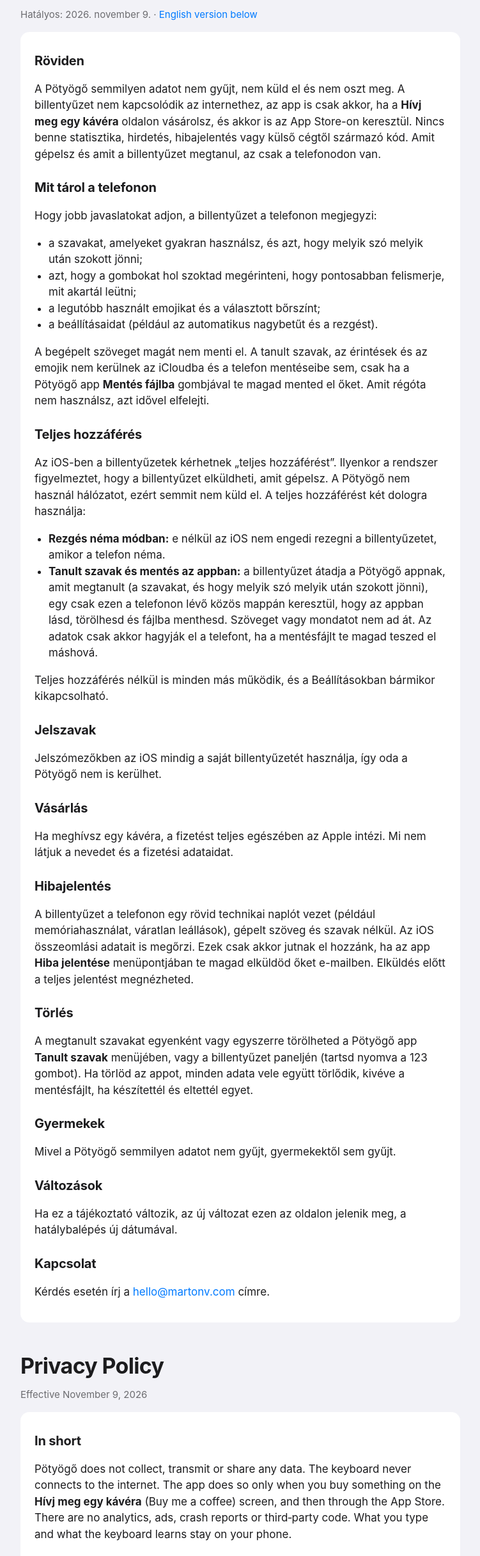
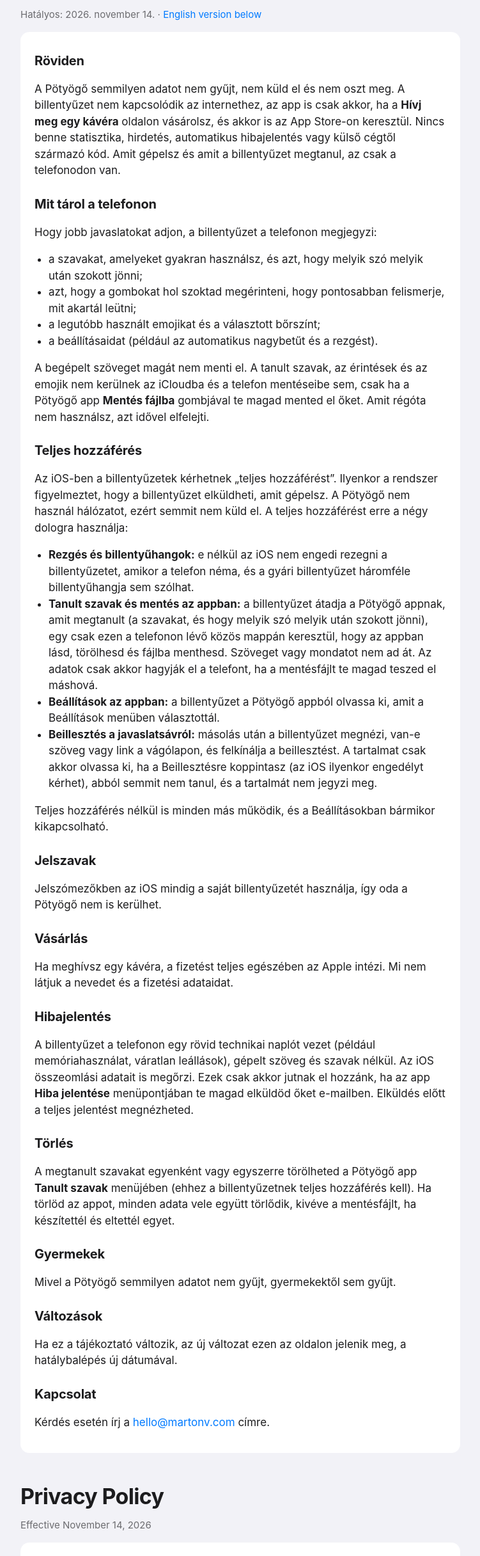
Before and after one commit to okaybucks/potyogo, a plain HTML site: page privacy.html in a window 1280 px wide. Shown: the part 122-2554 px from the top of the page at 64% size, without its empty margins (264-1015 px from the left). Drawn offline with Linux system fonts and the light colour scheme.

Commit message:
Full Access is needed for four things; drop the 123 panel
Co-Authored-By: Claude Opus 5.5 <noreply@anthropic.com>

```diff
--- a/privacy.html
+++ b/privacy.html
@@ -21,11 +21,11 @@
     </nav>
 
     <h1>Adatvédelmi tájékoztató</h1>
-    <p class="meta">Hatályos: 2026. november 9. · <a href="#english">English version below</a></p>
+    <p class="meta">Hatályos: 2026. november 14. · <a href="#english">English version below</a></p>
 
     <div class="prose">
       <h2>Röviden</h2>
-      <p>A Pötyögő semmilyen adatot nem gyűjt, nem küld el és nem oszt meg. A billentyűzet nem kapcsolódik az internethez, az app is csak akkor, ha a <b>Hívj meg egy kávéra</b> oldalon vásárolsz, és akkor is az App Store-on keresztül. Nincs benne statisztika, hirdetés, hibajelentés vagy külső cégtől származó kód. Amit gépelsz és amit a billentyűzet megtanul, az csak a telefonodon van.</p>
+      <p>A Pötyögő semmilyen adatot nem gyűjt, nem küld el és nem oszt meg. A billentyűzet nem kapcsolódik az internethez, az app is csak akkor, ha a <b>Hívj meg egy kávéra</b> oldalon vásárolsz, és akkor is az App Store-on keresztül. Nincs benne statisztika, hirdetés, automatikus hibajelentés vagy külső cégtől származó kód. Amit gépelsz és amit a billentyűzet megtanul, az csak a telefonodon van.</p>
 
       <h2>Mit tárol a telefonon</h2>
       <p>Hogy jobb javaslatokat adjon, a billentyűzet a telefonon megjegyzi:</p>
@@ -38,10 +38,12 @@
       <p>A begépelt szöveget magát nem menti el. A tanult szavak, az érintések és az emojik nem kerülnek az iCloudba és a telefon mentéseibe sem, csak ha a Pötyögő app <b>Mentés fájlba</b> gombjával te magad mented el őket. Amit régóta nem használsz, azt idővel elfelejti.</p>
 
       <h2>Teljes hozzáférés</h2>
-      <p>Az iOS-ben a billentyűzetek kérhetnek „teljes hozzáférést”. Ilyenkor a rendszer figyelmeztet, hogy a billentyűzet elküldheti, amit gépelsz. A Pötyögő nem használ hálózatot, ezért semmit nem küld el. A teljes hozzáférést két dologra használja:</p>
+      <p>Az iOS-ben a billentyűzetek kérhetnek „teljes hozzáférést”. Ilyenkor a rendszer figyelmeztet, hogy a billentyűzet elküldheti, amit gépelsz. A Pötyögő nem használ hálózatot, ezért semmit nem küld el. A teljes hozzáférést erre a négy dologra használja:</p>
       <ul>
-        <li><b>Rezgés néma módban:</b> e nélkül az iOS nem engedi rezegni a billentyűzetet, amikor a telefon néma.</li>
+        <li><b>Rezgés és billentyűhangok:</b> e nélkül az iOS nem engedi rezegni a billentyűzetet, amikor a telefon néma, és a gyári billentyűzet háromféle billentyűhangja sem szólhat.</li>
         <li><b>Tanult szavak és mentés az appban:</b> a billentyűzet átadja a Pötyögő appnak, amit megtanult (a szavakat, és hogy melyik szó melyik után szokott jönni), egy csak ezen a telefonon lévő közös mappán keresztül, hogy az appban lásd, törölhesd és fájlba menthesd. Szöveget vagy mondatot nem ad át. Az adatok csak akkor hagyják el a telefont, ha a mentésfájlt te magad teszed el máshová.</li>
+        <li><b>Beállítások az appban:</b> a billentyűzet a Pötyögő appból olvassa ki, amit a Beállítások menüben választottál.</li>
+        <li><b>Beillesztés a javaslatsávról:</b> másolás után a billentyűzet megnézi, van-e szöveg vagy link a vágólapon, és felkínálja a beillesztést. A tartalmat csak akkor olvassa ki, ha a Beillesztésre koppintasz (az iOS ilyenkor engedélyt kérhet), abból semmit nem tanul, és a tartalmát nem jegyzi meg.</li>
       </ul>
       <p>Teljes hozzáférés nélkül is minden más működik, és a Beállításokban bármikor kikapcsolható.</p>
 
@@ -55,7 +57,7 @@
       <p>A billentyűzet a telefonon egy rövid technikai naplót vezet (például memóriahasználat, váratlan leállások), gépelt szöveg és szavak nélkül. Az iOS összeomlási adatait is megőrzi. Ezek csak akkor jutnak el hozzánk, ha az app <b>Hiba jelentése</b> menüpontjában te magad elküldöd őket e-mailben. Elküldés előtt a teljes jelentést megnézheted.</p>
 
       <h2>Törlés</h2>
-      <p>A megtanult szavakat egyenként vagy egyszerre törölheted a Pötyögő app <b>Tanult szavak</b> menüjében, vagy a billentyűzet paneljén (tartsd nyomva a 123 gombot). Ha törlöd az appot, minden adata vele együtt törlődik, kivéve a mentésfájlt, ha készítettél és eltettél egyet.</p>
+      <p>A megtanult szavakat egyenként vagy egyszerre törölheted a Pötyögő app <b>Tanult szavak</b> menüjében (ehhez a billentyűzetnek teljes hozzáférés kell). Ha törlöd az appot, minden adata vele együtt törlődik, kivéve a mentésfájlt, ha készítettél és eltettél egyet.</p>
 
       <h2>Gyermekek</h2>
       <p>Mivel a Pötyögő semmilyen adatot nem gyűjt, gyermekektől sem gyűjt.</p>
@@ -68,11 +70,11 @@
     </div>
 
     <h1 id="english" style="margin-top: 48px">Privacy Policy</h1>
-    <p class="meta" lang="en">Effective November 9, 2026</p>
+    <p class="meta" lang="en">Effective November 14, 2026</p>
 
     <div class="prose" lang="en">
       <h2>In short</h2>
-      <p>Pötyögő does not collect, transmit or share any data. The keyboard never connects to the internet. The app does so only when you buy something on the <b>Hívj meg egy kávéra</b> (Buy me a coffee) screen, and then through the App Store. There are no analytics, ads, crash reports or third‑party code. What you type and what the keyboard learns stay on your phone.</p>
+      <p>Pötyögő does not collect, transmit or share any data. The keyboard never connects to the internet. The app does so only when you buy something on the <b>Hívj meg egy kávéra</b> (Buy me a coffee) screen, and then through the App Store. There are no analytics, ads, automatic crash reports or third‑party code. What you type and what the keyboard learns stay on your phone.</p>
 
       <h2>What is stored on your phone</h2>
       <p>To give better suggestions, the keyboard keeps, on the device only:</p>
@@ -85,10 +87,12 @@
       <p>The text you type is not saved. Learned words, touch data and emoji history are excluded from iCloud and device backups, unless you save them yourself with the app’s <b>Mentés fájlba</b> (Save to file) button. Words you stop using fade out over time.</p>
 
       <h2>Full Access</h2>
-      <p>iOS lets keyboards ask for “Full Access”, and warns that such a keyboard could send what you type. Pötyögő has no network access and sends nothing. It uses Full Access for two things only:</p>
+      <p>iOS lets keyboards ask for “Full Access”, and warns that such a keyboard could send what you type. Pötyögő has no network access and sends nothing. It uses Full Access for these four things only:</p>
       <ul>
-        <li><b>Haptics in silent mode:</b> without it, iOS does not let a keyboard vibrate while the phone is silenced.</li>
+        <li><b>Haptics and key sounds:</b> without it, iOS does not let a keyboard vibrate while the phone is silenced, and the three key click sounds of the built‑in keyboard cannot play.</li>
         <li><b>Learned words and backup in the app:</b> the keyboard hands what it learned (the words, and which word tends to follow which) to the Pötyögő app through a folder shared only on this phone, so you can see it, delete it and save it to a file in the app. No text or sentences are included. The data leaves the phone only if you put the backup file somewhere else yourself.</li>
+        <li><b>Settings from the app:</b> the keyboard reads the choices you make on the app’s <b>Beállítások</b> (Settings) screen.</li>
+        <li><b>Paste from the suggestion bar:</b> after you copy something, the keyboard checks whether the clipboard holds text or a link and offers to paste it. It reads the content only when you tap <b>Beillesztés</b> (Paste), when iOS may ask for your permission. It learns nothing from it and does not keep the content.</li>
       </ul>
       <p>Everything else works without Full Access, and it can be turned off in Settings at any time.</p>
 
@@ -102,7 +106,7 @@
       <p>The keyboard keeps a short technical log on the phone (such as memory use and unexpected exits), without typed text or words. It also keeps iOS’s crash data. These reach us only if you send them yourself by email from the app’s <b>Hiba jelentése</b> (Report a problem) screen. You can read the whole report before sending it.</p>
 
       <h2>Deleting your data</h2>
-      <p>You can delete learned words one by one or all at once in the app’s <b>Tanult szavak</b> (Learned words) screen, or in the keyboard’s panel (touch and hold the 123 key). Deleting the app deletes all of its data, except a backup file you made and kept.</p>
+      <p>You can delete learned words one by one or all at once in the app’s <b>Tanult szavak</b> (Learned words) screen (this needs Full Access for the keyboard). Deleting the app deletes all of its data, except a backup file you made and kept.</p>
 
       <h2>Children</h2>
       <p>Pötyögő collects no data from anyone, including children.</p>
```
Also changed, not shown: index.html (+1 -1 lines), support.html (+3 -3 lines).
